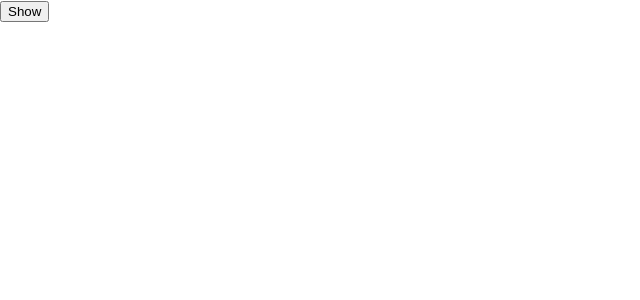
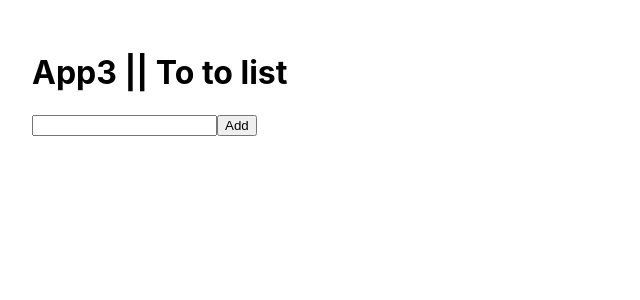
Before and after one commit to huynhnguyen1906/REACT-practice, a React (Create React App) app in the folder tiktok-clone/: page / in a window 1280 px wide. Shown: the top 300 px of the page, without its empty margins (0-640 px from the left). Built offline with nearby package versions, Linux system fonts and the light colour scheme.

Commit message:
Add useRef hook to UseState3 component

```diff
--- a/tiktok-clone/src/UseState3.jsx
+++ b/tiktok-clone/src/UseState3.jsx
@@ -1,7 +1,8 @@
-import { useState } from "react"
+import { useState, useRef } from "react"
 
 function UseState3() {
 	const [job, setJob] = useState("")
+	const jobRef = useRef(null)
 	const [jobs, setJobs] = useState(() => {
 		const storageJobs = JSON.parse(localStorage.getItem("jobs"))
 
@@ -16,6 +17,7 @@ function UseState3() {
 			return newJobs
 		})
 		setJob("")
+		jobRef.current.focus()
 	}
 
 	const handleDelete = (index) => {
@@ -31,7 +33,12 @@ function UseState3() {
 	return (
 		<div style={{ padding: 32 }}>
 			<h1>App3 || To to list</h1>
-			<input type="text" value={job} onChange={(e) => setJob(e.target.value)} />
+			<input
+				type="text"
+				ref={jobRef}
+				value={job}
+				onChange={(e) => setJob(e.target.value)}
+			/>
 			<button onClick={handleSubmit}>Add</button>
 			<ul>
 				{jobs.map((job, index) => (
--- a/tiktok-clone/src/index.js
+++ b/tiktok-clone/src/index.js
@@ -13,8 +13,8 @@ root.render(
 	<React.StrictMode>
 		{/* <UseState1 /> */}
 		{/* <UseState2 /> */}
-		{/* <UseState3 /> */}
-		<App />
+		<UseState3 />
+		{/* <App /> */}
 	</React.StrictMode>
 )
 
```
